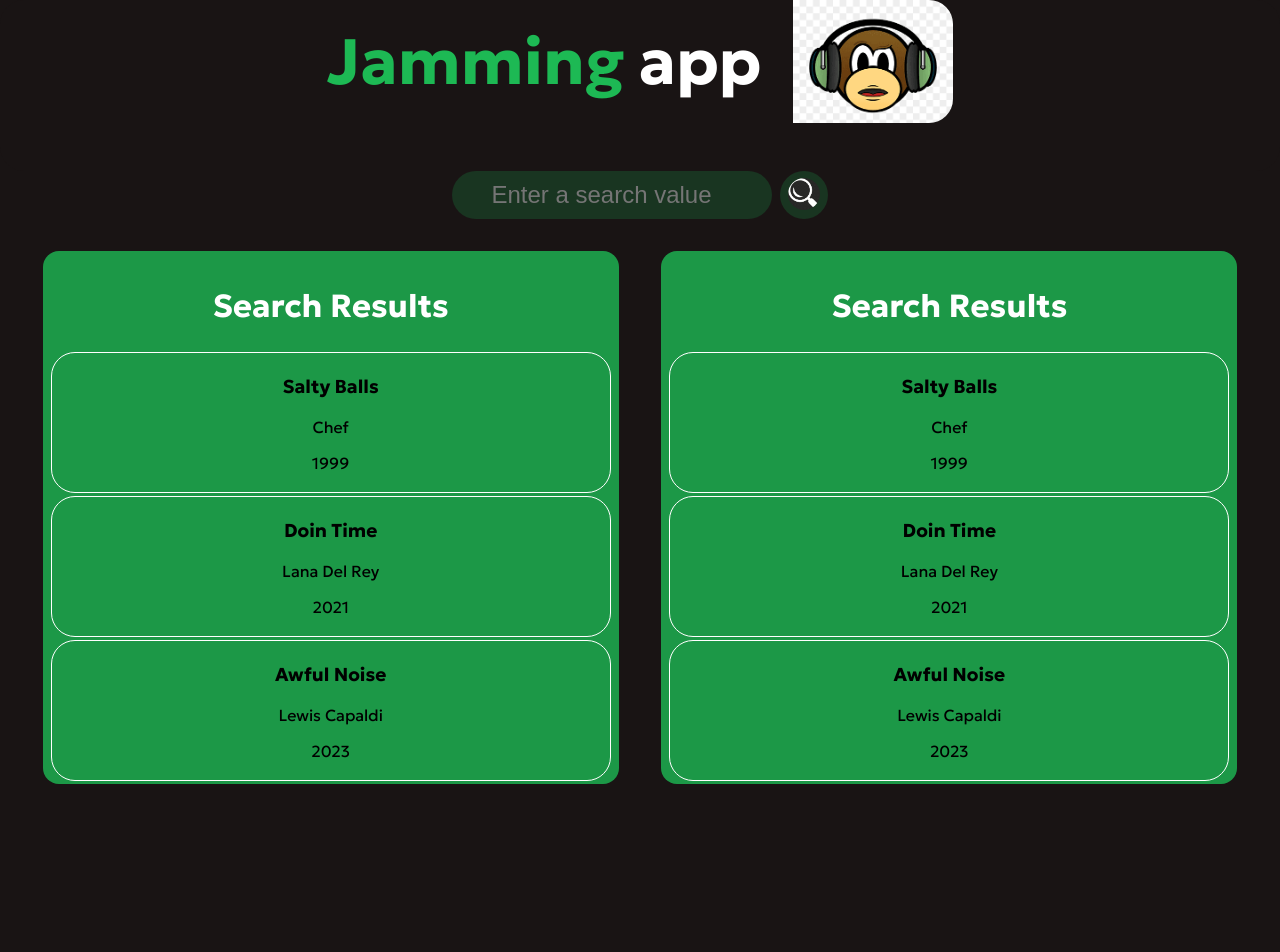
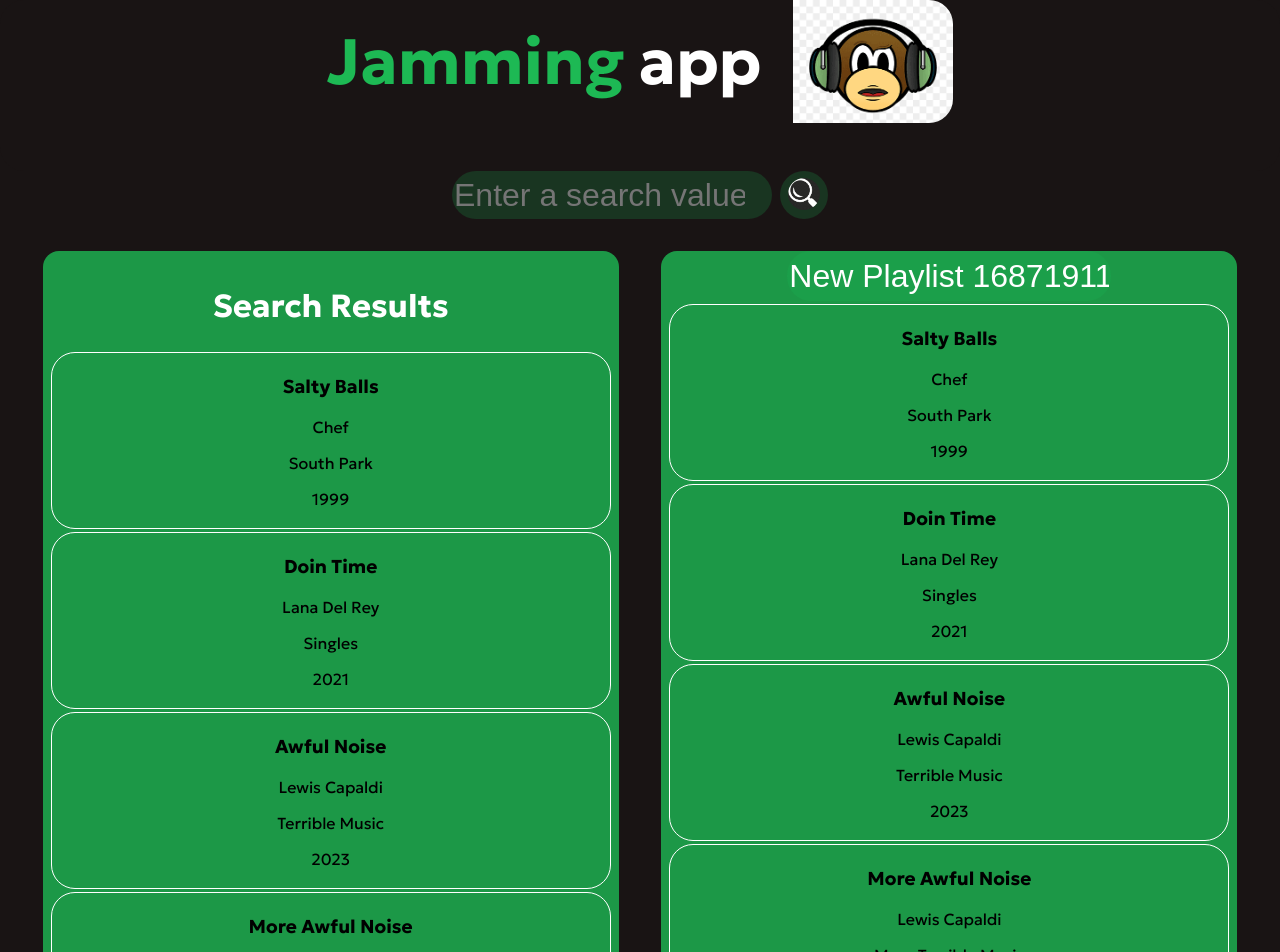
Before and after one commit to jake-t-herman/jammming, a React (Create React App) app: page / in a window 1280 px wide. Shown: the top 952 px of the page. Before the commit the page ends 816 px from the top, so only its background shows below. Built offline with nearby package versions, Linux system fonts and the light colour scheme.

Commit message:
reactive searchresults, playlist (tracks only)

```diff
--- a/src/App.js
+++ b/src/App.js
@@ -3,6 +3,9 @@
 import monkeyImage from './monkeyheadphones.png'
 import SearchBar from './SearchBar/SearchBar'
 import SearchResults from './SearchResults/SearchResults'
+import Playlist from './Playlist/Playlist'
+
+import testdata from "./TESTDATA";
 
 /*
 const [searchResults, setSearchResults] = useState([])
@@ -22,8 +25,8 @@
       </header>
       <SearchBar />
         <div id='resultsANDplaylist'>
-          <SearchResults songName='chef' artistName='chef'/>
-          <SearchResults />
+          <SearchResults Searchresults={testdata}/>
+          <Playlist playlist={testdata} />
         </div>
 
     </div>
--- /dev/null
+++ b/src/Playlist/Playlist.js
@@ -0,0 +1,23 @@
+import React from "react";
+import TrackList from "../Tracklist/Tracklist";
+
+const Playlist = (props) => {
+    const handleNamechange = e => {
+        props.onNamechange(e.target.value)
+    };
+
+    return (
+        <section className="playlist results">
+            <input
+                    defaultValue={`New Playlist ${Date.now()}`}
+                    id='playlistTitle'
+                    onChange=''
+                />
+            <TrackList Tracks={props.playlist} />
+        </section>
+    )
+
+}
+
+
+export default Playlist;
--- a/src/SearchBar/SearchBar.js
+++ b/src/SearchBar/SearchBar.js
@@ -5,20 +5,21 @@
 
 const SearchBar = (props) => {
     const [searchVal,setsearchVal] = useState('');
-    const handleSearch = (e) => {
-        setsearchVal(e.target.value)
+    const handleSearch = e => {
+        setsearchVal(e.target.value);
     };
 
-    const logger = input => {
-        console.log(searchVal)
+    const logger = () => {
+        alert(searchVal)
     }
 
     return (
         <section id='searchBarcontainer'>
                      <input type ='search'
                             placeholder = 'Enter a search value'
-                            onChange = {handleSearch}>
-                    </input>
+                            id="searchbar"
+                            onChange = {handleSearch} />
+
 
                 <button
                     className="searchbutton"
--- a/src/SearchResults/SearchResults.css
+++ b/src/SearchResults/SearchResults.css
@@ -1,4 +1,4 @@
-.searchResults {
+.results {
     margin: 2rem 0;
     background-color: rgba(29, 185, 84, 0.8);
     justify-content: flex-start;
@@ -13,14 +13,10 @@
 
 }
 
-.searchResults h2 {
+h2 {
     color: white;
     padding-top: 0.5rem;
     font-size: 2rem;
-}
-
-li {
-    list-style: none;
 }
 
 .Track {
@@ -28,3 +24,8 @@
     margin: 0.2rem 0.5rem;
     border: 1px white solid;
 }
+
+input {
+    color: white;
+    font-size: 2rem;
+}
--- a/src/SearchResults/SearchResults.js
+++ b/src/SearchResults/SearchResults.js
@@ -19,12 +19,10 @@
         )
     )
     */
-
-
     return (
-        <section className="searchResults">
+        <section className="search results">
             <h2>Search Results</h2>
-            <TrackList Tracks={testdata} />
+            <TrackList Tracks={props.Searchresults} />
             {//<div>{ResultsList}</div>
 }
         </section>
--- a/src/TESTDATA.js
+++ b/src/TESTDATA.js
@@ -1,16 +1,30 @@
 const testdata = [
-    {   songName:'Salty Balls',
-        artistName:'Chef',
-        Year: '1999'
+    {   name:'Salty Balls',
+        artist:'Chef',
+        Year: '1999',
+        id: '1',
+        album: 'South Park'
     },
-    {   songName:'Doin Time',
-        artistName:'Lana Del Rey',
-        Year: '2021'
+    {   name:'Doin Time',
+        artist:'Lana Del Rey',
+        Year: '2021',
+        id: '2',
+        album: 'Singles'
+
     },
-    {   songName:'Awful Noise',
-        artistName:'Lewis Capaldi',
-        Year: '2023'
-}
+    {   name:'Awful Noise',
+        artist:'Lewis Capaldi',
+        Year: '2023',
+        id: '3',
+        album: 'Terrible Music'
+
+    },
+    {   name:'More Awful Noise',
+        artist:'Lewis Capaldi',
+        Year: '2023',
+        id: '4',
+        album: 'More Terrible Music'
+    }
 
 ];
 
--- a/src/Track/Track.js
+++ b/src/Track/Track.js
@@ -7,8 +7,9 @@
 const Track = props => {
     return (
 <div className="Track">
-    <h3>{props.track.songName}</h3>
-    <p>{props.track.artistName}</p>
+    <h3>{props.track.name}</h3>
+    <p>{props.track.artist}</p>
+    <p>{props.track.album}</p>
     <p>{props.track.Year}</p>
 </div>
 
--- a/src/Tracklist/Tracklist.js
+++ b/src/Tracklist/Tracklist.js
@@ -4,9 +4,10 @@
 const TrackList = props => {
     return (
         <div className="TrackList">
-          {props.Tracks.map((track) => {
+          {props.Tracks?.map((track) => {
             return (
-              <Track track={track} />
+              <Track    track={track}
+                        key={track.id} />
             );
           })}
         </div>
```
Also changed, not shown: src/Playlist/Playlist.css (added), src/Tracklist/Tracklist.css (added).
